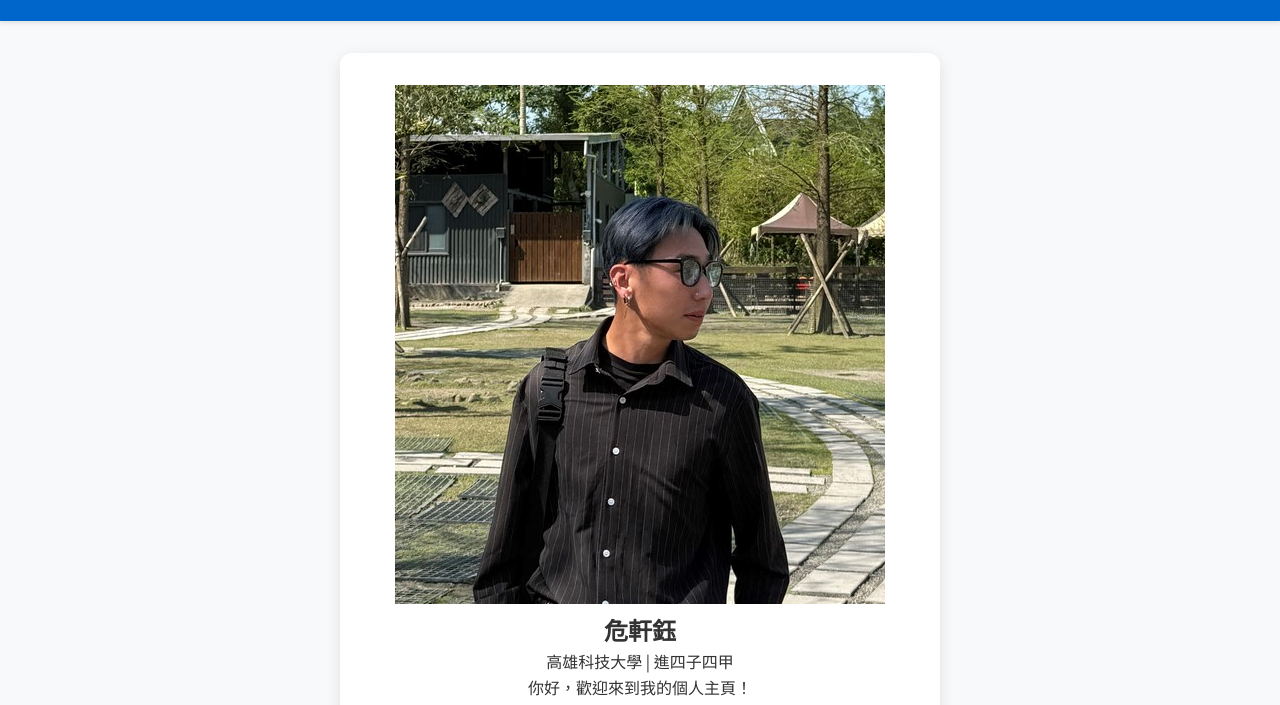
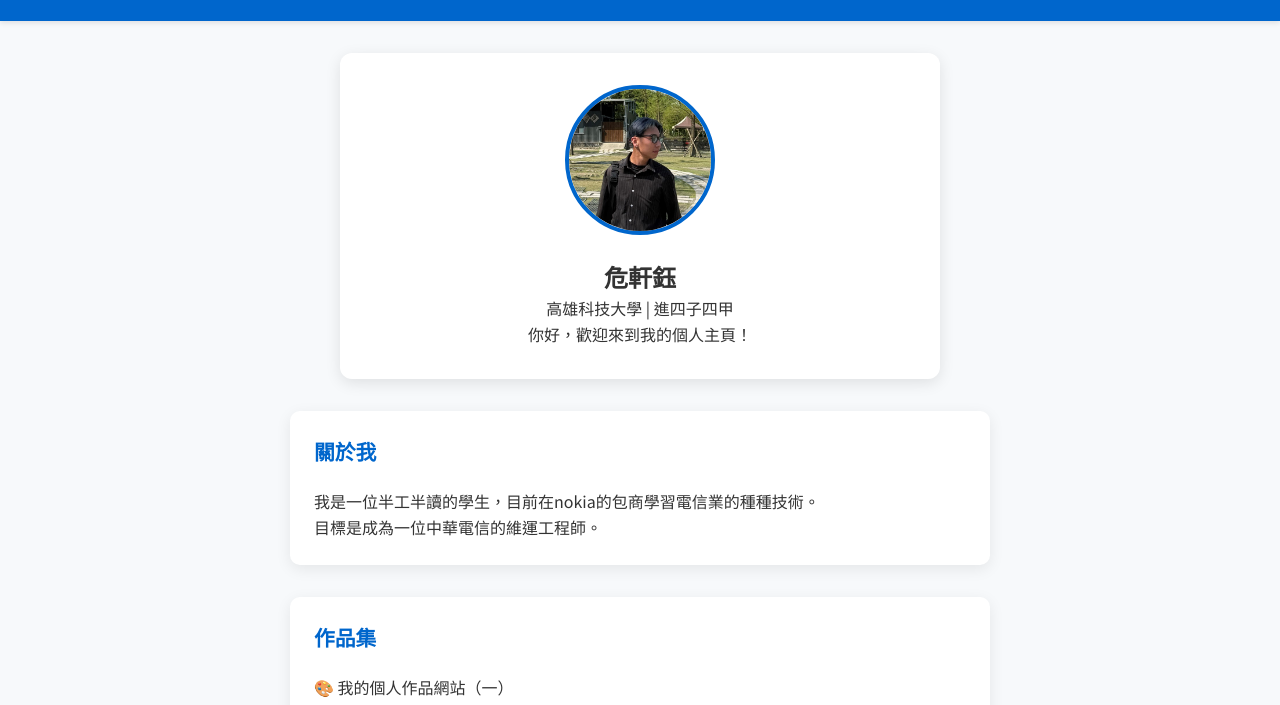
Before and after one commit to Hsuanyu311/11401, a plain HTML site: page index.html in a window 1280 px wide. Shown: the part 78-783 px from the top of the page. Drawn offline with nearby package versions, Linux system fonts and the light colour scheme.

Commit message:
Update index.html

```diff
--- a/index.html
+++ b/index.html
@@ -243,7 +243,7 @@
   <main>
     <!-- 個人資料 -->
     <section class="profile" data-aos="fade-down">
-      <img src="images/profile.jpg" alt="Profile Picture" class="images" />
+      <img src="images/profile.jpg" alt="Profile Picture" class="profile-img" />
       <h2>危軒鈺</h2>
       <p>高雄科技大學 | 進四子四甲</p>
       <p>你好，歡迎來到我的個人主頁！</p>
```
